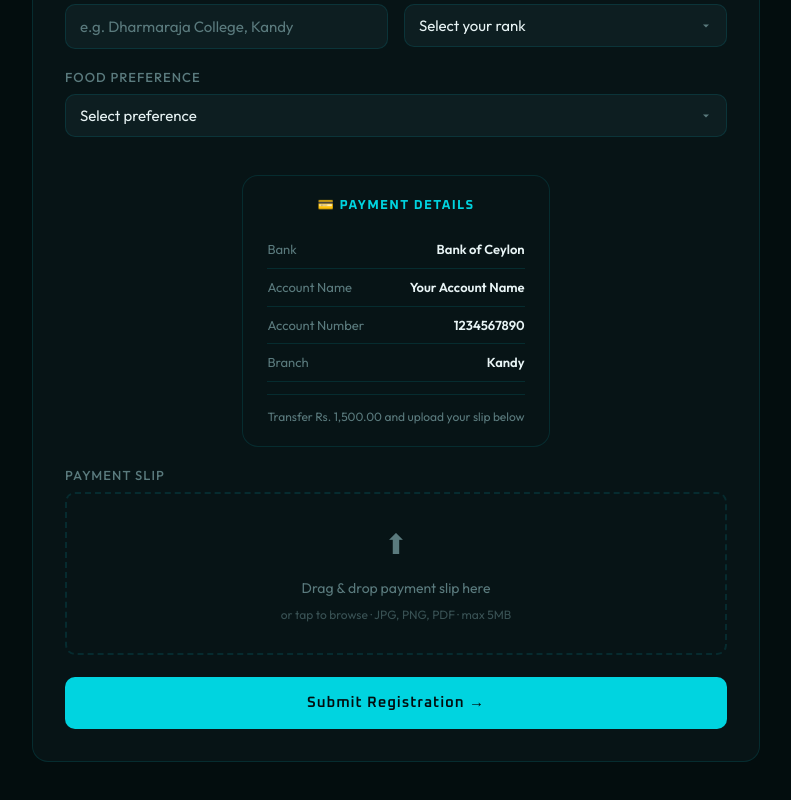
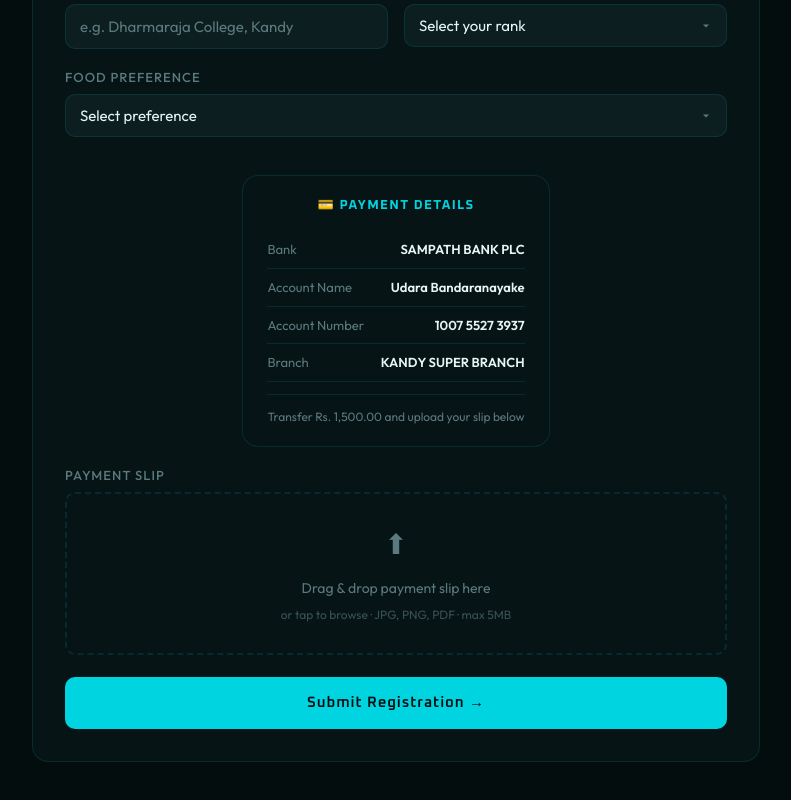
Before and after one commit to gangasara2004/peak25, a React (Vite) app: page / in a window 1280 px wide. Shown: the part 900-1700 px from the top of the page, without its empty margins (244-1035 px from the left). Built offline with nearby package versions, Linux system fonts and the light colour scheme.

Commit message:
Update RegisterPage.tsx

```diff
--- a/src/pages/RegisterPage.tsx
+++ b/src/pages/RegisterPage.tsx
@@ -207,10 +207,10 @@ export default function RegisterPage() {
             {/* Bank Details */}
             <div className="rp-payment-box rp-payment-box--inline">
               <div className="rp-payment-title">💳 Payment Details</div>
-              <div className="rp-payment-row"><span>Bank</span><strong>Bank of Ceylon</strong></div>
-              <div className="rp-payment-row"><span>Account Name</span><strong>Your Account Name</strong></div>
-              <div className="rp-payment-row"><span>Account Number</span><strong>1234567890</strong></div>
-              <div className="rp-payment-row"><span>Branch</span><strong>Kandy</strong></div>
+              <div className="rp-payment-row"><span>Bank</span><strong>SAMPATH BANK PLC</strong></div>
+              <div className="rp-payment-row"><span>Account Name</span><strong>Udara Bandaranayake</strong></div>
+              <div className="rp-payment-row"><span>Account Number</span><strong>1007 5527 3937</strong></div>
+              <div className="rp-payment-row"><span>Branch</span><strong>KANDY SUPER BRANCH</strong></div>
               <div className="rp-payment-note">Transfer Rs. 1,500.00 and upload your slip below</div>
             </div>
 
```
